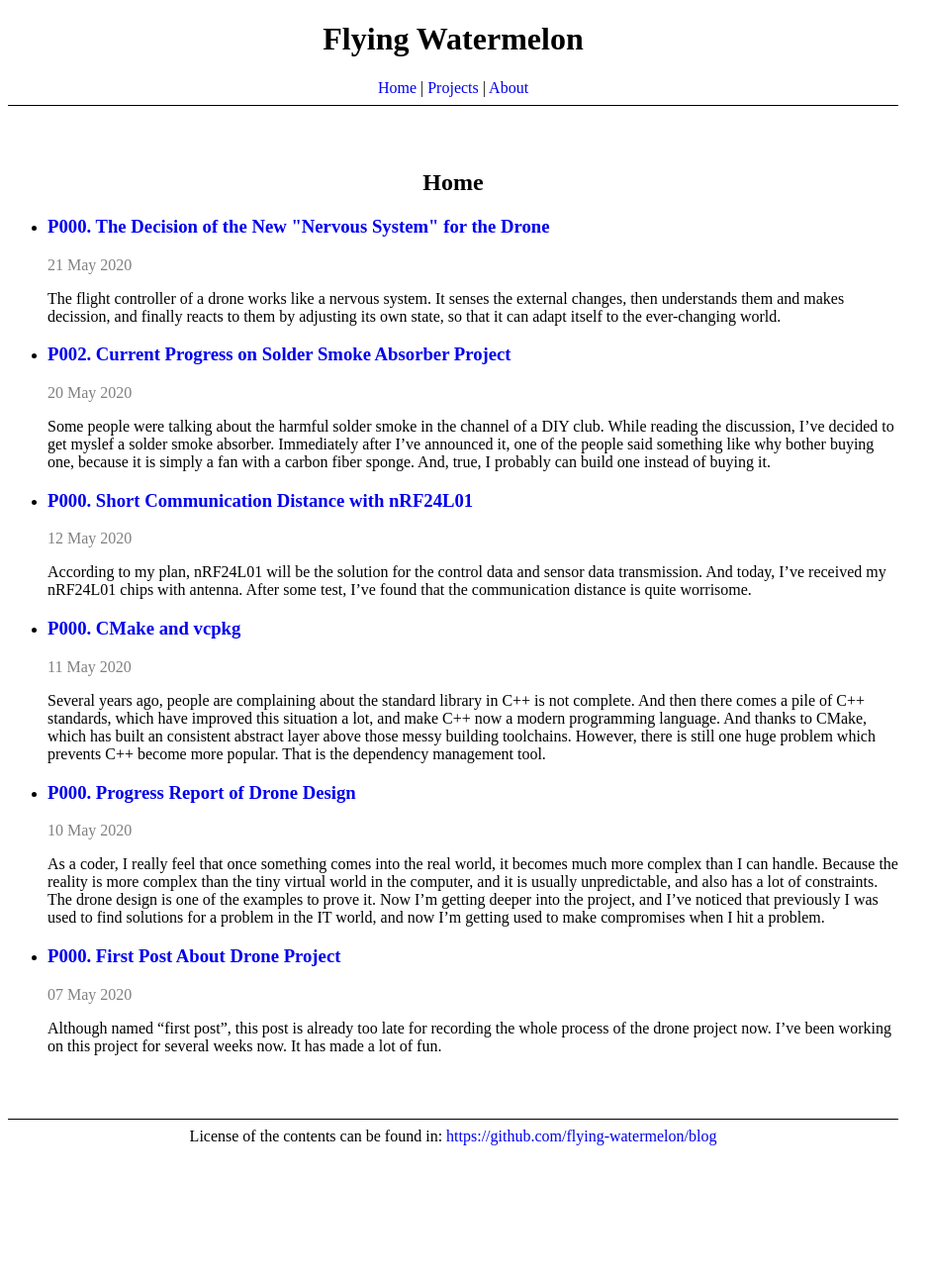
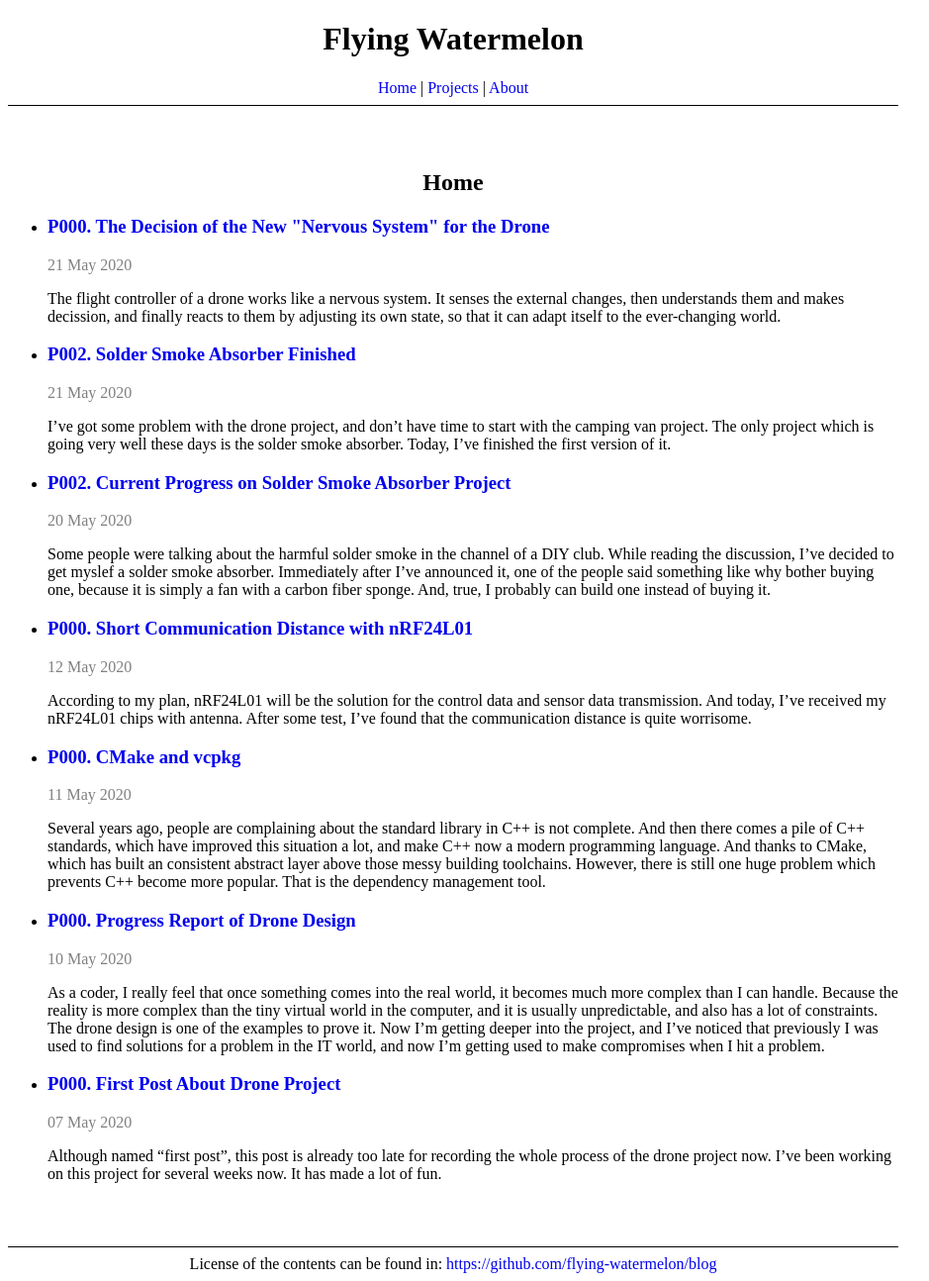
Before and after one commit to flying-watermelon/blog, a Jekyll site: the page built from index.html, in a window 1280 px wide. Shown: the whole page at 99% size, without its empty margins (182-1121 px from the left). Built offline with Jekyll 4.4.1, drawn with Linux system fonts in a browser that asks for light colours; before the commit the page ends 1165 px from its top, so only the background shows below that.

Commit message:
Added a blog post.

```diff
--- /dev/null
+++ b/_posts/2020-05-21-solder-smoke-absorber-finished.md
@@ -0,0 +1,17 @@
+---
+layout: post
+title: P002. Solder Smoke Absorber Finished
+---
+I've got some problem with the drone project, and don't have time to start with the camping van project. The only project which is going very well these days is the solder smoke absorber. Today, I've finished the first version of it.
+
+![post-image]({{ "/assets/img/2020-05-21-solder-smoke-absorber-finished-1.png" | absolute_url }})
+
+The structure has sticked to the plan. I'm using a CPU fan donated by one of my colleague, mounting it to a can, and then cover the otherside of the can with carbon fiber sponge. For power supply, I'm using a USB step-up device, to covert the 5V output from the USB to 12V. While the CPU fan is spinning, it will blow the air inside the can out, thus create a low pressure area inside the can. Then the solder smoke will be sucked in through the carbon fiber sponge, and being filtered out.
+
+And it works to some extent. If I put the solder iron close enough to it, the smoke from the solder iron will go directly to the direction of the carbon fiber sponge. But the effective range is not satisfying. If I put it a little bit far away, then there will be only part of the smoke being sucked in. The main problem I think is the CPU fan is not powerful enough to create a low pressure area inside the can. My gut feeling tells me that the solutions could be putting the fan closer to the sponge. Next time after I've finished another can soup, I'll probably try this idea out.
+
+![post-image]({{ "/assets/img/2020-05-21-solder-smoke-absorber-finished-2.png" | absolute_url }})
+
+Although not powerful enough, this little thing is not useless. I've tried to solder with and without this smoke absorber. First time applying it, and do some soldering work. And then put the absorber away, continue soldering. Immediately I've noticed the difference, since I can sense the heat mixed with the smoke of the flux and the solder wire hiting my face directly. So actually I'm quite satisfying with this simple piece of work.
+
+![post-image]({{ "/assets/img/2020-05-21-solder-smoke-absorber-finished-3.png" | absolute_url }})
--- a/projects.md
+++ b/projects.md
@@ -2,13 +2,16 @@
 layout: default
 title: Projects
 ---
+### Finished Project
+#### P002. Solder Smoke Absorber
+It is said that the soldering smoke is very harmful to one's health. People usually recommend something like 493 solder smoke absorber. But if you take a closer look into the solder smoke absorber, you will find it is quite simple, a frame, a fan and a carbon fiber sponge and that's it. So instead of spending more than 30 Euro or even 40 Euro to buy one online, I decided to build one for myself.
+
+I've finished the project on May 21st, 2020. Although it is not very efficient, it is able to reduce the smell of the solder smoke a lot. In the future I'll probably make a version 2.0, with a more powerful fan to improve the performance.
+
 ### On-going Project
 
 #### P000. Open-source Drone
 In this project I'll try to build a drone with Arduino, carbon fiber board and other necessary components. After that I'll publish all related source code, 2D/3D-models and documentations, so that other people can easily build a copy.
-
-#### P002. Solder Smoke Absorber
-It is said that the soldering smoke is very harmful to one's health. People usually recommend something like 493 solder smoke absorber. But if you take a closer look into the solder smoke absorber, you will find it is quite simple, a frame, a fan and a carbon fiber sponge and that's it. So instead of spending more than 30 Euro or even 40 Euro to buy one online, I decided to build one for myself.
 
 #### P003. Eco-System for PRU Programming
 After struggled for a while, I've decided to start this project. In my opinion, the eco-system of PRU programming for AM335x processors is far from complete. There is no easy and clear tutorial for the beginners to start with PRU programming. Actually there is a need for this kind of beginner tutorial, because there are definitely people like me, who are interested in this topic as a hobbyist without strong hardware and operating system development background. So I'd like to put my learning about PRU programming in a tutorial form.
```
Also changed, not shown: assets/img/2020-05-21-solder-smoke-absorber-finished-1.png (added), assets/img/2020-05-21-solder-smoke-absorber-finished-2.png (added), assets/img/2020-05-21-solder-smoke-absorber-finished-3.png (added).
